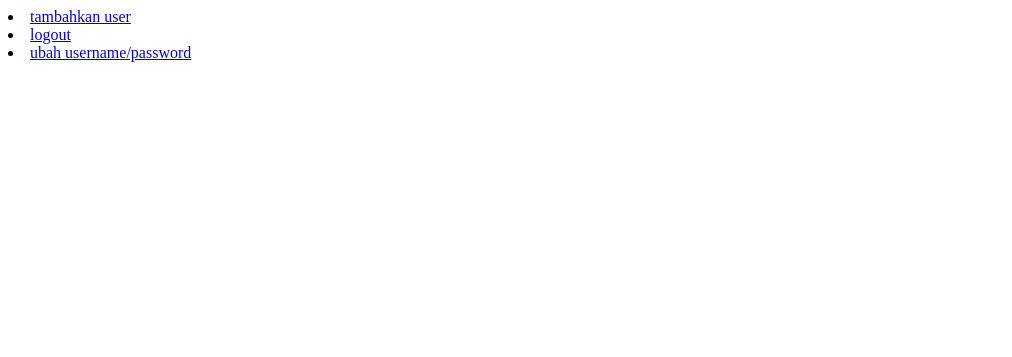
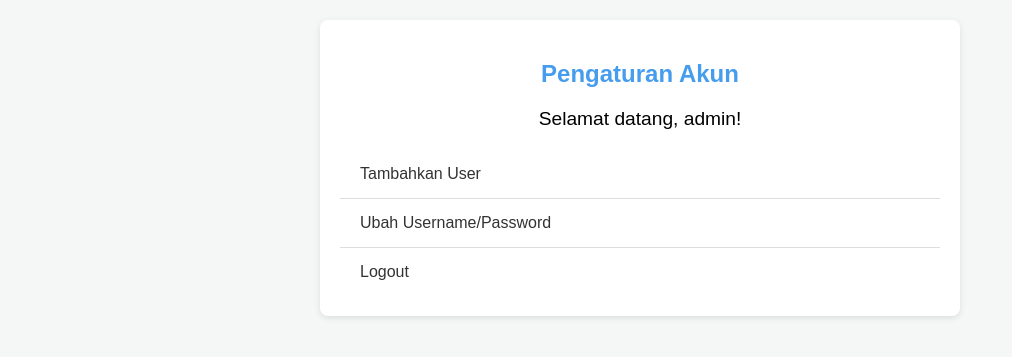
Before and after one commit to Rick755433/Project_php, a PHP site: page /user.php in a window 1280 px wide. Shown: the top 357 px of the page, without its empty margins (0-1012 px from the left). Run offline with PHP 8.4, Linux system fonts and the light colour scheme; a user stored in the database is signed in; data comes from the database, SQL or seed files in the repository.

Commit message:
Update user.php

```diff
--- a/projek/projek/user.php
+++ b/projek/projek/user.php
@@ -1,29 +1,85 @@
-
 <?php
 session_start();
-if (!isset($_SESSION['user_id'])) {
-    header("Location: login.php");
-    exit();
+include "config.php";
+
+// Ambil username berdasarkan user_id dari session
+if (isset($_SESSION['user_id'])) {
+  $user_id = $_SESSION['user_id'];
+  $query = "SELECT username FROM users WHERE id = $user_id";
+  $result = $conn->query($query);
+  if($result && $result->num_rows > 0) {
+    $row = $result->fetch_assoc();
+    $username = $row['username'];
+  } else {
+    $username = "User";
+  }
+} else {
+  $username = "Guest";
 }
 ?>
-
-
-
-
-
 <!DOCTYPE html>
-<html lang="en">
+<html lang="id">
 <head>
-    <meta charset="UTF-8">
-    <meta name="viewport" content="width=device-width, initial-scale=1.0">
-    <title>Document</title>
+  <meta charset="UTF-8">
+  <meta name="viewport" content="width=device-width, initial-scale=1.0">
+  <title>Pengaturan Akun</title>
+  <style>
+    body {
+      font-family: Arial, sans-serif;
+      background: #f4f7f6;
+      margin: 0;
+      padding: 20px;
+    }
+    .container {
+      max-width: 600px;
+      margin: 0 auto;
+      background: #fff;
+      border-radius: 8px;
+      box-shadow: 0 2px 6px rgba(0,0,0,0.1);
+      padding: 20px;
+    }
+    .container h2 {
+      text-align: center;
+      color: #469ced;
+      margin-bottom: 20px;
+    }
+    .welcome {
+      text-align: center;
+      margin-bottom: 20px;
+      font-size: 1.2em;
+    }
+    .settings-list {
+      list-style: none;
+      padding: 0;
+      margin: 0;
+    }
+    .settings-list li {
+      border-bottom: 1px solid #ddd;
+    }
+    .settings-list li:last-child {
+      border-bottom: none;
+    }
+    .settings-list a {
+      display: block;
+      padding: 15px 20px;
+      text-decoration: none;
+      color: #333;
+      transition: background 0.3s ease;
+    }
+    .settings-list a:hover {
+      background: #f0f8ff;
+    }
+  </style>
 </head>
 <body>
-    <li> <a href="register.php">tambahkan user</a></li>
-    <li>    <a href="logout.php">logout</a></li>
-    <li><a href="ubah.php">ubah username/password</a></li>
-
-
-
+  <div class="container">
+    <h2>Pengaturan Akun</h2>
+    <p class="welcome">Selamat datang, <?php echo htmlspecialchars($username); ?>!</p>
+    <ul class="settings-list">
+      <li><a href="register.php">Tambahkan User</a></li>
+      <li><a href="ubah.php">Ubah Username/Password</a></li>
+      <li><a href="logout.php">Logout</a></li>
+    </ul>
+  </div>
 </body>
 </html>
```
